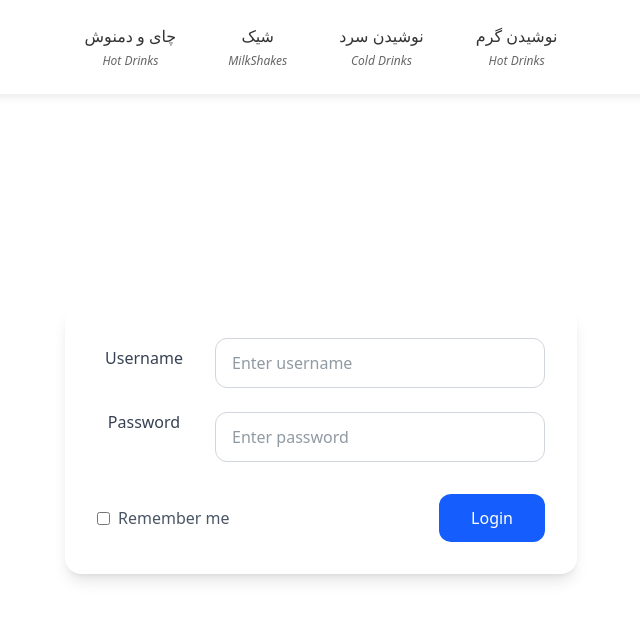
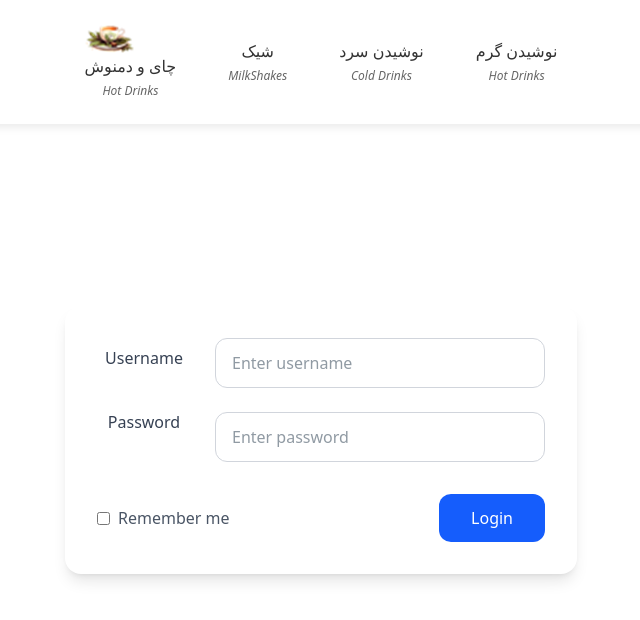
Before and after one commit to AminSBU/restaurant_menu, a React (Vite) app in the folder restaurant_menu/: page /Login in a window 1280 px wide. Shown: the top 620 px of the page, without its empty margins (319-959 px from the left). Built offline with nearby package versions, Linux system fonts and the light colour scheme.

Commit message:
some modifications

```diff
--- a/restaurant_menu/src/App.css
+++ b/restaurant_menu/src/App.css
@@ -116,3 +116,10 @@
   background-color: #f8f9fa;
   color: #007bff;
 }
+
+.nav-image
+{
+  width: 3px;
+  height: 2px;
+  justify-content: center;
+}
--- a/restaurant_menu/src/App.jsx
+++ b/restaurant_menu/src/App.jsx
@@ -27,6 +27,7 @@ function App() {
             <ul className="nav-menu">
               <Link to="/Tea" className="header">
                 <div>
+                  <span className="nav-image"><img src='./src/img/tea_50x30.png'></img></span>
                   <span className="nav-text">چای و دمنوش</span>
                   <span className="nav-english">Hot Drinks</span>
                 </div>
```
Also changed, not shown: restaurant_menu/src/img/tea_50x30.png (added).
